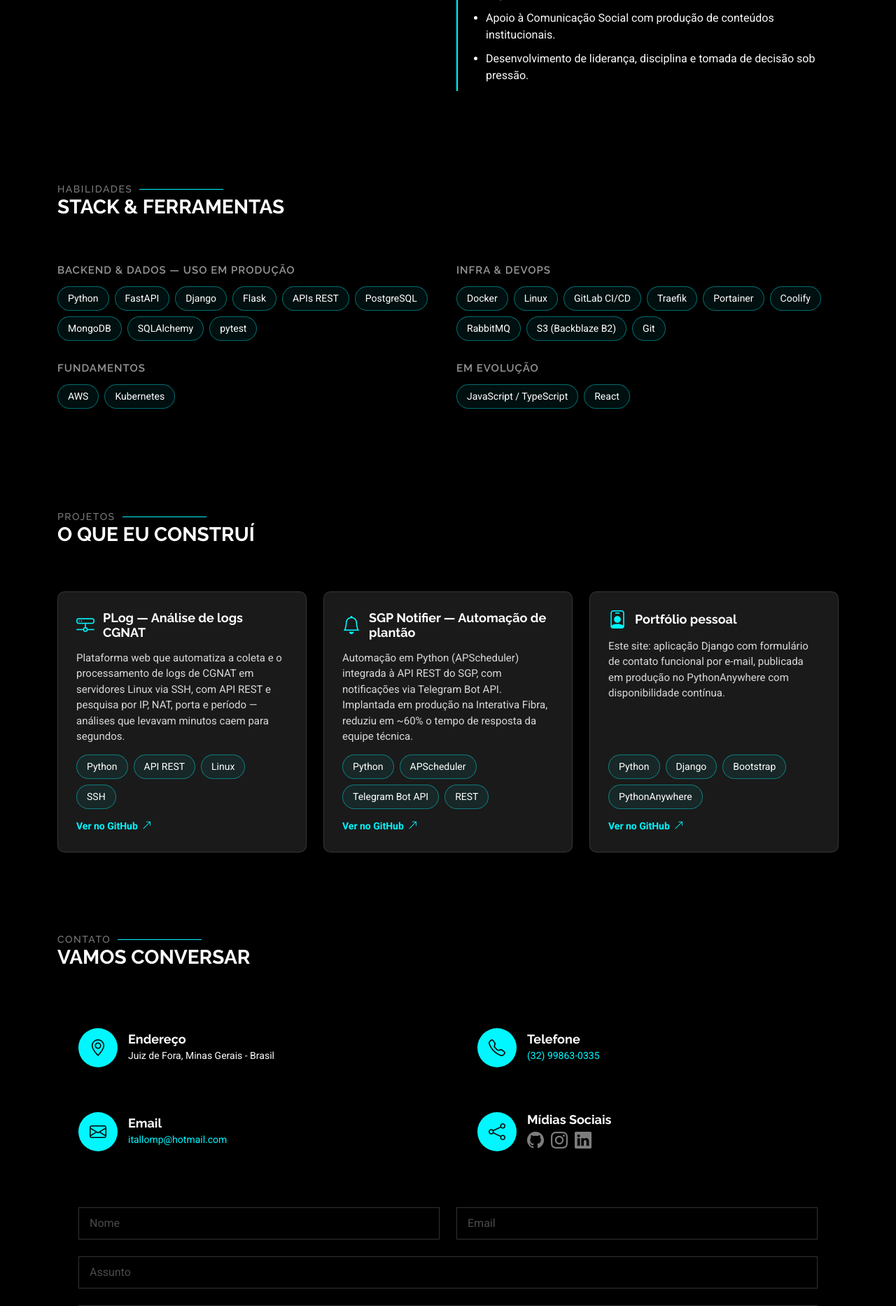
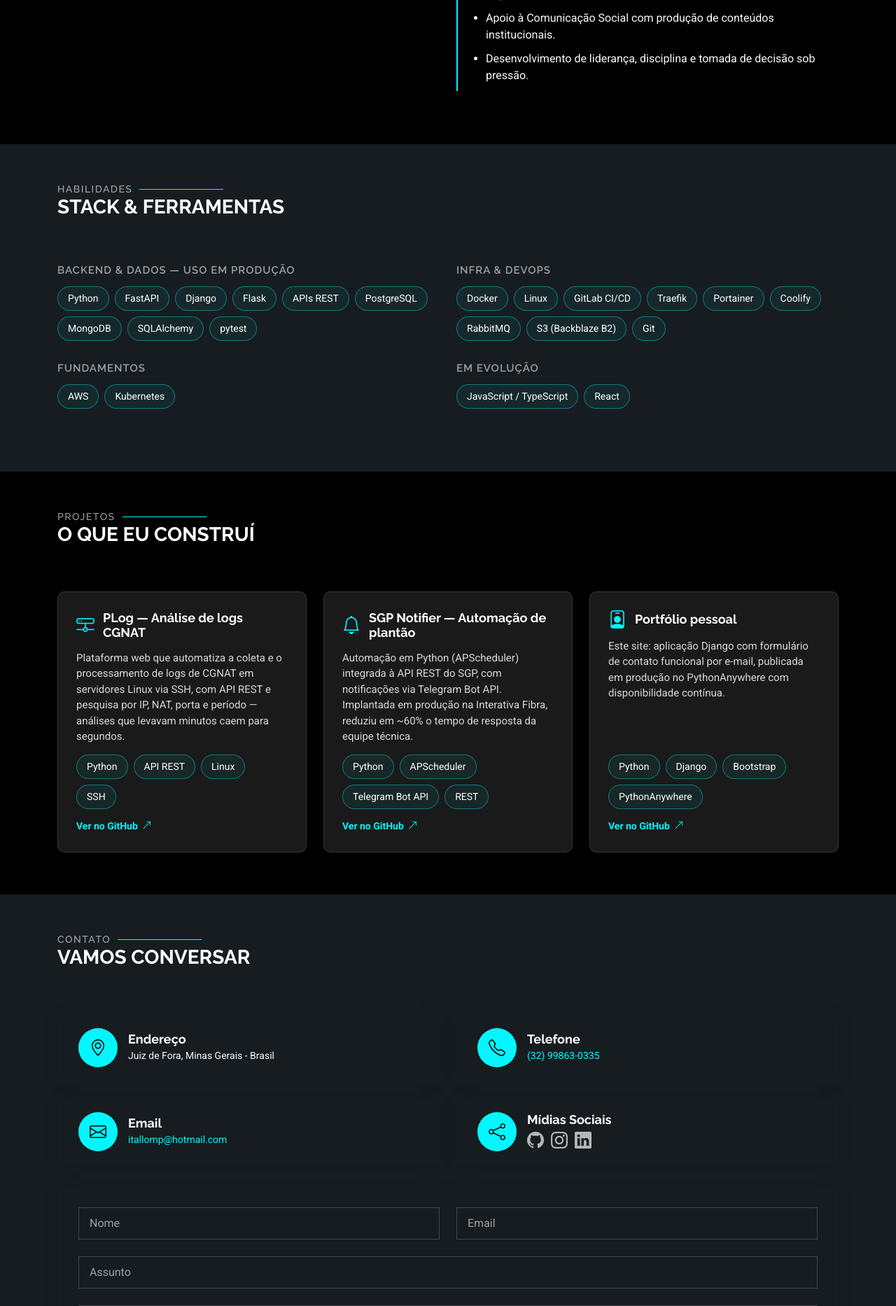
Before and after one commit to itallohmp/portfolio, a Django app: page / in a window 1280 px wide. Shown: the part 2766-4632 px from the top of the page at 70% size. Run offline with Django 5.2, Linux system fonts and the light colour scheme; some libraries are stand-ins or nearby versions.

Commit message:
Tema zebra escuro, SEO tecnico e cache-busting de assets
- Secoes alternam preto e grafite #171c20 (Sobre/Habilidades/Contato) para dar ritmo sem sair do dark
- robots.txt, sitemap.xml e redirects de favicon/apple-touch-icon na raiz (bots pediam ha meses)
- Melhora contraste de kicker, placeholder e icones sociais
- Versiona main.css e main.js (?v=) para visitantes nao carregarem assets antigos do cache

Co-Authored-By: Claude Fable 5 <noreply@anthropic.com>

```diff
--- a/home/urls.py
+++ b/home/urls.py
@@ -4,11 +4,21 @@ from django.views.generic import RedirectView
 
 from home import views
 
+_touch_icon = RedirectView.as_view(
+    url=settings.STATIC_URL + 'assets/img/apple-touch-icon.png', permanent=True
+)
 
 urlpatterns = [
     path('', views.index, name='index'),
+    path('robots.txt', views.robots_txt),
+    path('sitemap.xml', views.sitemap_xml),
     path(
         'favicon.ico',
         RedirectView.as_view(url=settings.STATIC_URL + 'assets/img/favicon-new.png', permanent=True),
     ),
+    # iOS/Safari pedem estes nomes na raiz do domínio
+    path('apple-touch-icon.png', _touch_icon),
+    path('apple-touch-icon-precomposed.png', _touch_icon),
+    path('apple-touch-icon-120x120.png', _touch_icon),
+    path('apple-touch-icon-120x120-precomposed.png', _touch_icon),
 ]
--- a/home/views.py
+++ b/home/views.py
@@ -44,3 +44,27 @@ def index(request):
         return HttpResponse("Verifique os campos preenchidos e tente novamente.", status=400)
 
     return render(request, "index.html", {"form": ContactForm()})
+
+
+def robots_txt(request):
+    content = (
+        "User-agent: *\n"
+        "Allow: /\n"
+        "Disallow: /admin/\n"
+        "Sitemap: https://itallohmp.pythonanywhere.com/sitemap.xml\n"
+    )
+    return HttpResponse(content, content_type="text/plain")
+
+
+def sitemap_xml(request):
+    content = (
+        '<?xml version="1.0" encoding="UTF-8"?>\n'
+        '<urlset xmlns="http://www.sitemaps.org/schemas/sitemap/0.9">\n'
+        '  <url>\n'
+        '    <loc>https://itallohmp.pythonanywhere.com/</loc>\n'
+        '    <changefreq>monthly</changefreq>\n'
+        '    <priority>1.0</priority>\n'
+        '  </url>\n'
+        '</urlset>\n'
+    )
+    return HttpResponse(content, content_type="application/xml")
--- a/static/assets/css/main.css
+++ b/static/assets/css/main.css
@@ -31,9 +31,11 @@
 
 /* Presets de Cores - Classes que sobrescrevem cores globais quando aplicadas em uma seção */
 
-.light-background {
-  --background-color: #1a1a1a;
-  --surface-color: #343434;
+/* Seções alternadas (zebra): grafite com tinta de ciano entre as seções pretas,
+   com superfície um degrau acima para cards e chips continuarem elevados */
+.section-alt {
+  --background-color: #171c20;
+  --surface-color: #232a30;
 }
 
 .dark-background {
@@ -652,7 +654,7 @@ section,
   margin: 0;
   letter-spacing: 1.5px;
   text-transform: uppercase;
-  color: color-mix(in srgb, var(--default-color), transparent 50%);
+  color: color-mix(in srgb, var(--default-color), transparent 35%);
   position: relative;
 }
 
@@ -1052,7 +1054,7 @@ section,
   line-height: 1;
   margin: 4px 6px 0 0;
   transition: 0.3s;
-  color: color-mix(in srgb, var(--default-color), transparent 50%);
+  color: color-mix(in srgb, var(--default-color), transparent 30%);
 }
 
 .contact .info-item .social-links a:hover {
@@ -1098,7 +1100,7 @@ section,
 .contact .php-email-form input[type=text]::placeholder,
 .contact .php-email-form input[type=email]::placeholder,
 .contact .php-email-form textarea::placeholder {
-  color: color-mix(in srgb, var(--default-color), transparent 70%);
+  color: color-mix(in srgb, var(--default-color), transparent 40%);
 }
 
 .contact .php-email-form button[type=submit] {
--- a/templates/index.html
+++ b/templates/index.html
@@ -22,7 +22,7 @@
     <link rel="stylesheet" href="{% static 'assets/vendor/bootstrap/css/bootstrap.min.css' %}">
     <link rel="stylesheet" href="{% static 'assets/vendor/bootstrap-icons/bootstrap-icons.css' %}">
     <link rel="stylesheet" href="{% static 'assets/vendor/aos/aos.css' %}">
-    <link rel="stylesheet" href="{% static 'assets/css/main.css' %}?v=2">
+    <link rel="stylesheet" href="{% static 'assets/css/main.css' %}?v=4">
   </head>
 
   <body class="index-page">
@@ -66,7 +66,7 @@
         </div>
       </section>
 
-      <section id="sobre_mim" class="about section">
+      <section id="sobre_mim" class="about section section-alt">
         <div class="container section-title" data-aos="fade-up">
           <h2>Sobre mim</h2>
           <div>
@@ -205,7 +205,7 @@
         </div>
       </section>
 
-      <section id="skills" class="skills section">
+      <section id="skills" class="skills section section-alt">
         <div class="container section-title" data-aos="fade-up">
           <h2>Habilidades</h2>
           <div>
@@ -340,7 +340,7 @@
         </div>
       </section>
 
-      <section id="contato" class="contact section">
+      <section id="contato" class="contact section section-alt">
         <div class="container section-title" data-aos="fade-up">
           <h2>Contato</h2>
           <div>
@@ -445,6 +445,6 @@
     <script src="{% static 'assets/vendor/aos/aos.js' %}"></script>
     <script src="{% static 'assets/vendor/typed.js/typed.umd.js' %}"></script>
 
-    <script src="{% static 'assets/js/main.js' %}"></script>
+    <script src="{% static 'assets/js/main.js' %}?v=4"></script>
   </body>
 </html>
```
